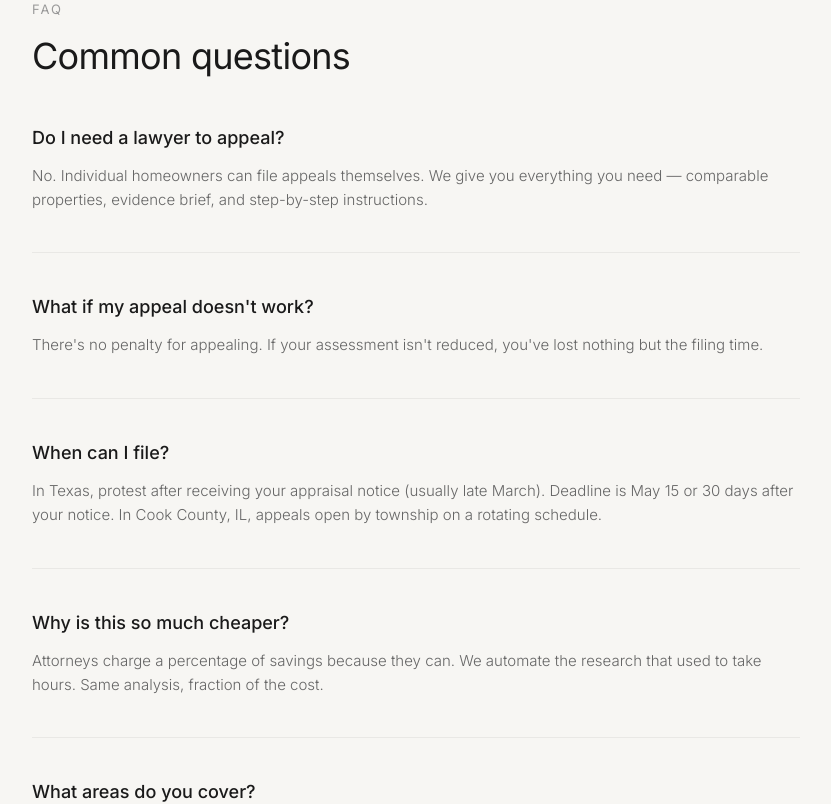
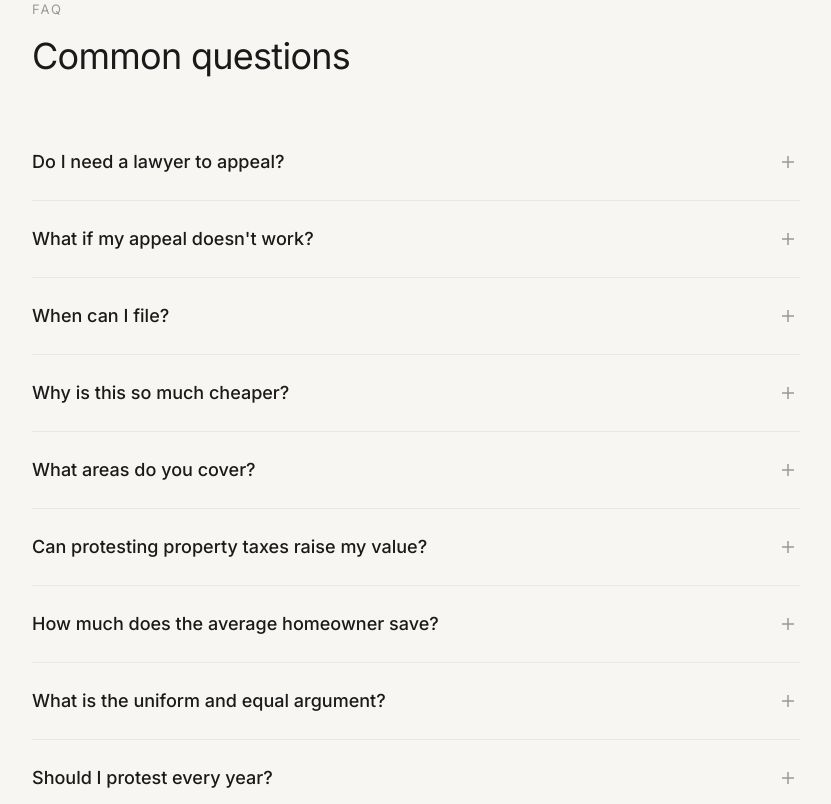
Before and after one commit to lati-bot/overtaxed, a Next.js app: page / in a window 1280 px wide. Shown: the part 3900-4704 px from the top of the page, without its empty margins (224-1055 px from the left). Built offline with nearby package versions, Linux system fonts and the light colour scheme.

Commit message:
feat: FAQ accordion component — collapse/expand on homepage + metro pages

```diff
--- a/src/app/[metro]/MetroPageClient.tsx
+++ b/src/app/[metro]/MetroPageClient.tsx
@@ -3,6 +3,7 @@
 import Link from "next/link";
 import type { MetroConfig } from "@/lib/metros";
 import MetroSearch from "@/components/MetroSearch";
+import FAQAccordion from "@/components/FAQAccordion";
 
 function CheckIcon() {
   return (
@@ -120,14 +121,7 @@ export default function MetroPageClient({ metro }: { metro: MetroConfig }) {
       <section className="bg-white border-y border-black/[0.06]">
         <div className="max-w-3xl mx-auto px-4 sm:px-6 py-16">
           <h2 className="text-2xl font-bold text-[#1a1a1a] text-center mb-8">Frequently Asked Questions</h2>
-          <div className="space-y-6">
-            {metro.faqs.map((faq, i) => (
-              <div key={i} className="border-b border-black/[0.06] pb-6 last:border-0 last:pb-0">
-                <h3 className="font-semibold text-[#1a1a1a] text-lg mb-2">{faq.question}</h3>
-                <p className="text-[#666] leading-relaxed">{faq.answer}</p>
-              </div>
-            ))}
-          </div>
+          <FAQAccordion items={metro.faqs.map(faq => ({ q: faq.question, a: faq.answer }))} />
         </div>
       </section>
 
--- a/src/app/page.tsx
+++ b/src/app/page.tsx
@@ -2,6 +2,7 @@
 
 import { useState, useEffect, useRef } from "react";
 import { useRouter } from "next/navigation";
+import FAQAccordion from "@/components/FAQAccordion";
 
 interface AutocompleteResult {
   pin?: string;
@@ -672,8 +673,7 @@ export default function Home() {
           <p className="text-[13px] tracking-[0.15em] uppercase text-[#999] mb-4">FAQ</p>
           <h2 className="text-3xl sm:text-4xl font-normal tracking-[-0.02em] mb-12">Common questions</h2>
 
-          <div className="space-y-8 sm:space-y-10">
-            {[
+          <FAQAccordion items={[
             { q: "Do I need a lawyer to appeal?", a: "No. Individual homeowners can file appeals themselves. We give you everything you need — comparable properties, evidence brief, and step-by-step instructions." },
             { q: "What if my appeal doesn't work?", a: "There's no penalty for appealing. If your assessment isn't reduced, you've lost nothing but the filing time." },
             { q: "When can I file?", a: "In Texas, protest after receiving your appraisal notice (usually late March). Deadline is May 15 or 30 days after your notice. In Cook County, IL, appeals open by township on a rotating schedule." },
@@ -684,13 +684,7 @@ export default function Home() {
             { q: "What is the uniform and equal argument?", a: "Texas law requires that properties be assessed equally. If similar homes in your area are assessed lower than yours, you can argue your assessment should be reduced to match — even if your market value is accurate." },
             { q: "Should I protest every year?", a: "Yes. Property values and assessments change annually, and appraisal districts may raise your value each year. Filing a protest keeps your assessment in check and ensures you're not overpaying." },
             { q: "What's the difference between market value and assessed value?", a: "Market value is what your home would sell for on the open market. Assessed value is the value your county uses to calculate your property taxes. The assessed value may be lower due to homestead caps or prior protests." },
-            ].map((item, i) => (
-              <div key={i} className="border-b border-black/[0.06] pb-8 sm:pb-10">
-                <h3 className="text-lg font-medium mb-3 text-[#1a1a1a]">{item.q}</h3>
-                <p className="text-[15px] leading-relaxed text-[#666] font-light">{item.a}</p>
-              </div>
-            ))}
-          </div>
+          ]} />
         </div>
       </section>
 
--- /dev/null
+++ b/src/components/FAQAccordion.tsx
@@ -0,0 +1,52 @@
+"use client";
+
+import { useState } from "react";
+
+interface FAQItem {
+  q: string;
+  a: string;
+}
+
+export default function FAQAccordion({ items }: { items: FAQItem[] }) {
+  const [openIndex, setOpenIndex] = useState<number | null>(null);
+
+  return (
+    <div className="space-y-0">
+      {items.map((item, i) => {
+        const isOpen = openIndex === i;
+        return (
+          <div key={i} className="border-b border-black/[0.06]">
+            <button
+              onClick={() => setOpenIndex(isOpen ? null : i)}
+              className="w-full flex items-center justify-between py-5 sm:py-6 text-left group"
+              aria-expanded={isOpen}
+            >
+              <h3 className="text-lg font-medium text-[#1a1a1a] pr-4 group-hover:text-[#1a6b5a] transition-colors">
+                {item.q}
+              </h3>
+              <span
+                className={`flex-shrink-0 w-6 h-6 flex items-center justify-center text-[#999] transition-transform duration-200 ${
+                  isOpen ? "rotate-45" : ""
+                }`}
+              >
+                <svg width="16" height="16" viewBox="0 0 16 16" fill="none" stroke="currentColor" strokeWidth="1.5">
+                  <line x1="8" y1="2" x2="8" y2="14" />
+                  <line x1="2" y1="8" x2="14" y2="8" />
+                </svg>
+              </span>
+            </button>
+            <div
+              className={`overflow-hidden transition-all duration-200 ${
+                isOpen ? "max-h-96 pb-6 sm:pb-8" : "max-h-0"
+              }`}
+            >
+              <p className="text-[15px] leading-relaxed text-[#666] font-light pr-10">
+                {item.a}
+              </p>
+            </div>
+          </div>
+        );
+      })}
+    </div>
+  );
+}
```
Lines whose indentation alone changed are shown as unchanged.
